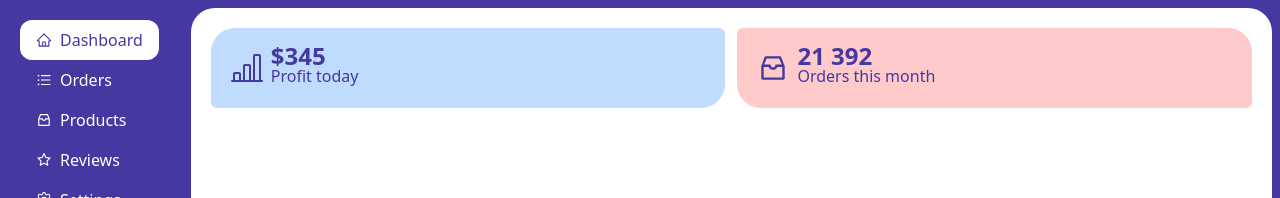
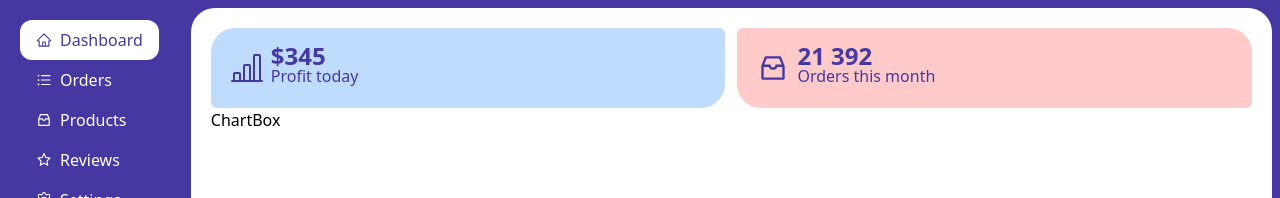
Before and after one commit to gift56/dashboard, a React (Vite) app: page / in a window 1280 px wide. Shown: the top 198 px of the page. Built offline with nearby package versions, Linux system fonts and the light colour scheme.

Commit message:
added chartbox components

```diff
--- a/src/components/DashboardContent/DashboardComponent.jsx
+++ b/src/components/DashboardContent/DashboardComponent.jsx
@@ -1,10 +1,12 @@
 import React from "react";
 import Boxes from "./Boxes";
+import ChartBox from "./ChartBox";
 
 const DashboardComponent = () => {
   return (
     <main className="p-5 grow bg-white my-2 mr-2 rounded-3xl">
       <Boxes />
+      <ChartBox />
     </main>
   );
 };
```
